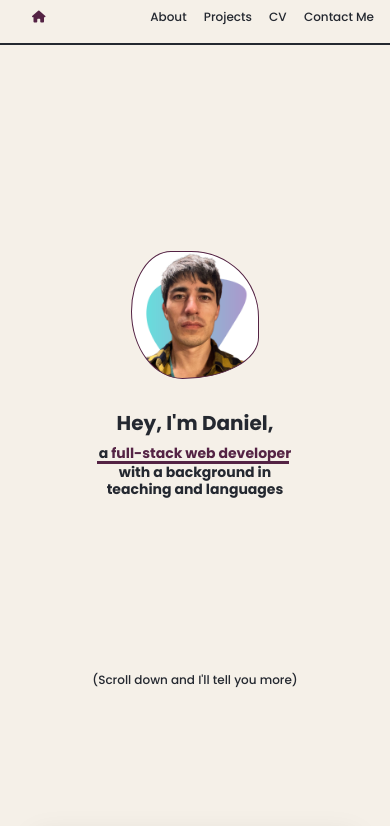
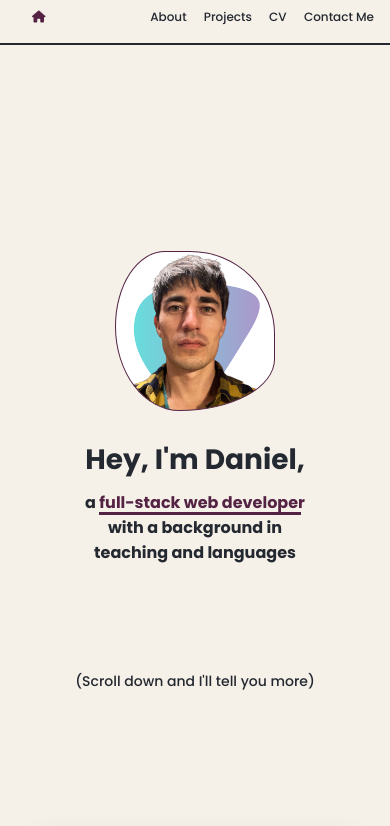
Before and after one commit to daniel-sussman/profile, a plain HTML site: page index.html in a window 390 px wide. Shown: the top 826 px of the page. Drawn offline with nearby package versions, Linux system fonts and the light colour scheme.

Commit message:
adjusted header font sizes on mobile

```diff
--- a/style.css
+++ b/style.css
@@ -203,20 +203,14 @@
   section {
     padding: 3rem 0 0 !important;
   }
-  .headline {
-    margin: 20vh auto;
-  }
-  .headline-text hr {
-    width: 192px;
-  }
   .scroll-down {
     margin-bottom: 10vh;
   }
 
   /* PROFILE IS FLEX-COLUMN-REVERSE */
   .img-profile {
-    height: 8rem;
-    width: 8rem;
+    height: 10rem;
+    width: 10rem;
     margin-bottom: 2rem !important;
     top: 0  !important;
     left: 0 !important;
@@ -227,6 +221,21 @@
   }
   .headline-text {
     text-align: center;
+    margin-bottom: 24px;
+  }
+  .headline-text hr {
+    width: 202px;
+    margin-top: -4px !important;
+  }
+  .headline-text h1 {
+    font-size: 28px;
+  }
+  .headline-text h2 {
+    font-size: 16px;
+    line-height: 1.6rem;
+  }
+  .scroll-down h3 {
+    font-size: 14px;
   }
 
   .img-background {
```
